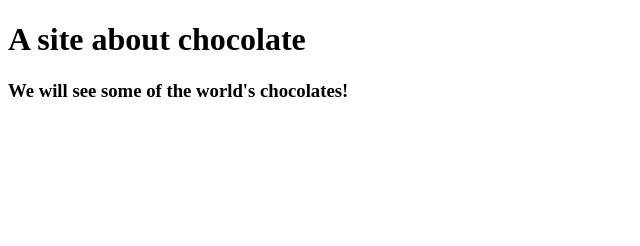
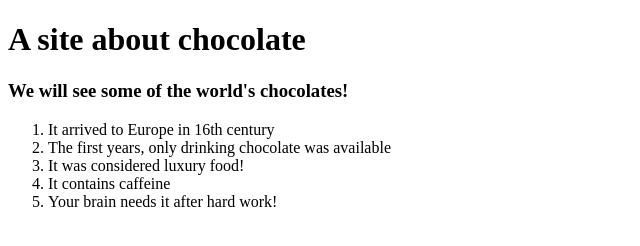
Before and after one commit to Thanosvoz/AthanasiosWEB2GitTest, a plain HTML site: page index.html in a window 1280 px wide. Shown: the whole page, without its empty margins (0-640 px from the left). Drawn offline with Linux system fonts and the light colour scheme.

Commit message:
made an organized list

```diff
--- a/index.html
+++ b/index.html
@@ -1,18 +1,26 @@
 <!DOCTYPE html>
 <html lang="en">
+
 <head>
     <meta charset="UTF-8">
     <meta name="viewport" content="width=I, initial-scale=1.0">
     <title>Choco home</title>
 
-    <link rel = "stylesheet" type = "text/css" href ="css/mystyles.css">
+    <link rel="stylesheet" type="text/css" href="css/mystyles.css">
 </head>
 
 <body>
     <div class="jumbotron">
-    <h1>A site about chocolate</h1>
-    <h3>We will see some of the world's chocolates!</h3>
-</div>
+        <h1>A site about chocolate</h1>
+        <h3>We will see some of the world's chocolates!</h3>
+    </div>
+    <ol>
+        <li>It arrived to Europe in 16th century</li>
+        <li>The first years, only drinking chocolate was available</li>
+        <li>It was considered luxury food!</li>
+        <li>It contains caffeine</li>
+        <li>Your brain needs it after hard work!</li>
+    </ol>
 </body>
 
 </html>
```
